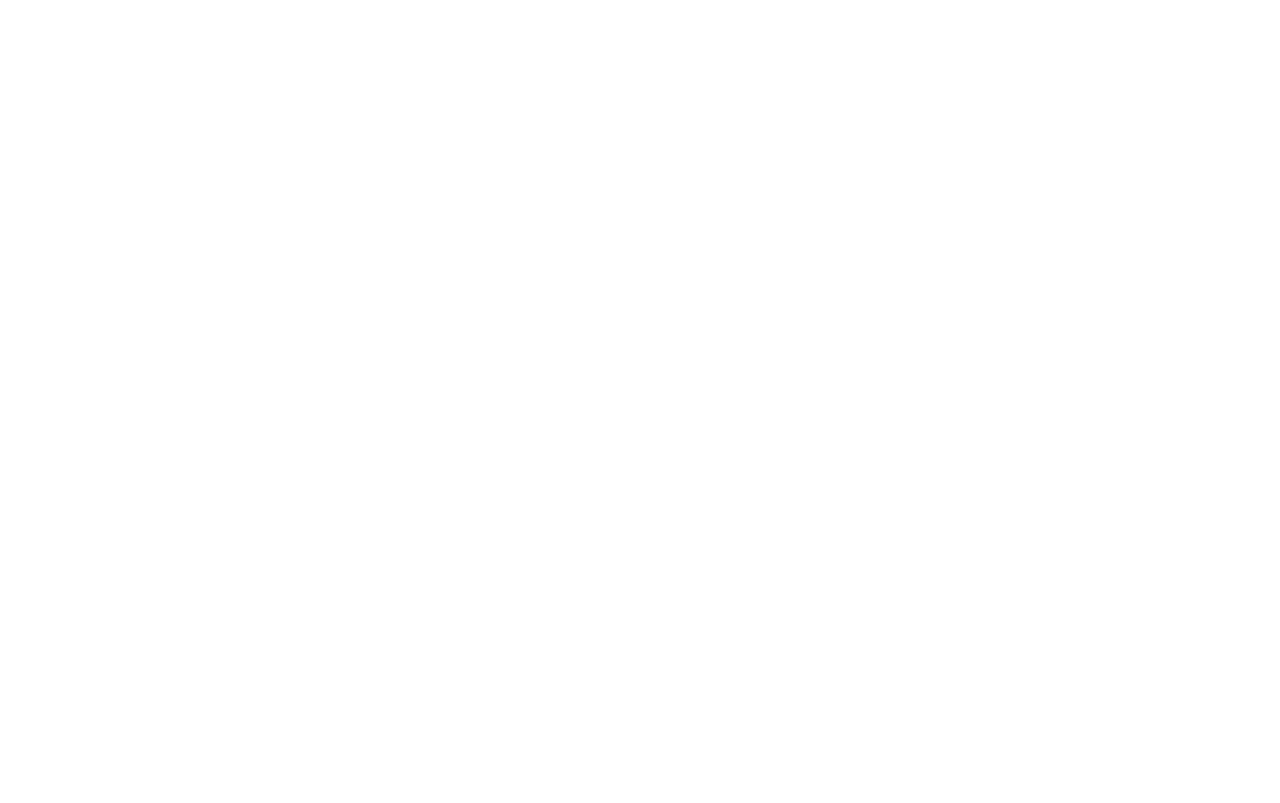
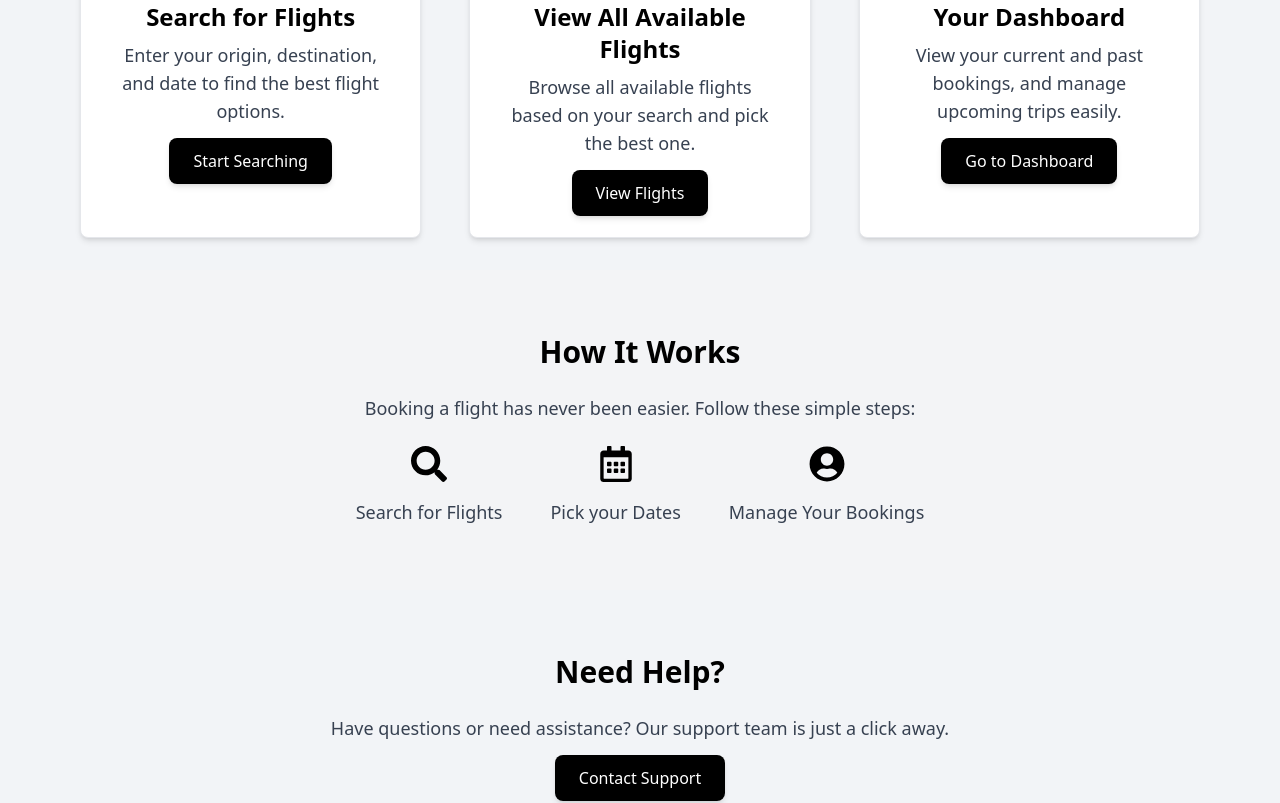
Before and after one commit to RobinTheRedLight/flight-frontend, a React (Vite) app: page / in a window 1280 px wide. Shown: the part 740-1543 px from the top of the page. Before the commit the page ends 800 px from the top, so only its background shows below. Built offline with nearby package versions, Linux system fonts and the light colour scheme.

Commit message:
overview-page added

```diff
--- a/src/Pages/Home/Home/Hero.jsx
+++ b/src/Pages/Home/Home/Hero.jsx
@@ -31,7 +31,7 @@
 
   return (
     <div
-      className="relative bg-cover bg-center h-screen md:h-[60vh]"
+      className="relative bg-cover bg-center h-screen md:h-[70vh]"
       style={{ backgroundImage: "url('./src/assets/Home/hero.jpg')" }}
     >
       <div className="absolute inset-0 bg-black opacity-50"></div>
--- a/src/Pages/Home/Home/Home.jsx
+++ b/src/Pages/Home/Home/Home.jsx
@@ -1,9 +1,11 @@
+import Overview from "../Overview/Overview";
 import Hero from "./Hero";
 
 const Home = () => {
   return (
     <div>
       <Hero />
+      <Overview />
     </div>
   );
 };
--- /dev/null
+++ b/src/Pages/Home/Overview/Overview.jsx
@@ -0,0 +1,120 @@
+import {
+  FaSearch,
+  FaRegCalendarAlt,
+  FaListAlt,
+  FaUserCircle,
+} from "react-icons/fa";
+
+const Overview = () => {
+  return (
+    <div className=" max-w-7xl mx-auto">
+      {/* Overview Content Section */}
+      <section className="py-8 px-6 md:px-20">
+        <div className="container mx-auto text-center grid grid-cols-1 md:grid-cols-3 gap-12">
+          {/* Step 1: Search for Flights */}
+          <div className="bg-white p-8 rounded-lg shadow-md border border-gray-200">
+            <FaSearch className="text-4xl text-black mb-4 mx-auto" />
+            <h2 className="text-2xl font-black text-black mb-2">
+              Search for Flights
+            </h2>
+            <p className="text-lg text-gray-700">
+              Enter your origin, destination, and date to find the best flight
+              options.
+            </p>
+            <div className="mt-6">
+              <a
+                href="/"
+                className="bg-black text-white py-3 px-6 rounded-lg shadow-md hover:bg-gray-800 transition"
+              >
+                Start Searching
+              </a>
+            </div>
+          </div>
+
+          {/* Step 2: View Available Flights */}
+          <div className="bg-white p-8 rounded-lg shadow-md border border-gray-200">
+            <FaListAlt className="text-4xl text-black mb-4 mx-auto" />
+            <h2 className="text-2xl font-black text-black mb-2">
+              View All Available Flights
+            </h2>
+            <p className="text-lg text-gray-700">
+              Browse all available flights based on your search and pick the
+              best one.
+            </p>
+            <div className="mt-6">
+              <a
+                href="/flights"
+                className="bg-black text-white py-3 px-6 rounded-lg shadow-md hover:bg-gray-800 transition"
+              >
+                View Flights
+              </a>
+            </div>
+          </div>
+
+          {/* Step 3: Manage Your Bookings */}
+          <div className="bg-white p-8 rounded-lg shadow-md border border-gray-200">
+            <FaUserCircle className="text-4xl text-black mb-4 mx-auto" />
+            <h2 className="text-2xl font-black text-black mb-2">
+              Your Dashboard
+            </h2>
+            <p className="text-lg text-gray-700">
+              View your current and past bookings, and manage upcoming trips
+              easily.
+            </p>
+            <div className="mt-6">
+              <a
+                href="/dashboard/profile"
+                className="bg-black text-white py-3 px-6 rounded-lg shadow-md hover:bg-gray-800 transition"
+              >
+                Go to Dashboard
+              </a>
+            </div>
+          </div>
+        </div>
+      </section>
+
+      {/* How It Works Section */}
+      <section className="bg-gray-100 py-16 px-6">
+        <div className="container mx-auto text-center">
+          <h2 className="text-3xl font-black text-black mb-6">How It Works</h2>
+          <p className="text-lg text-gray-700 mb-6">
+            Booking a flight has never been easier. Follow these simple steps:
+          </p>
+          <div className="flex justify-center space-x-12">
+            <div className="flex flex-col items-center">
+              <FaSearch className="text-4xl text-black mb-4" />
+              <p className="text-lg text-gray-700">Search for Flights</p>
+            </div>
+            <div className="flex flex-col items-center">
+              <FaRegCalendarAlt className="text-4xl text-black mb-4" />
+              <p className="text-lg text-gray-700">Pick your Dates</p>
+            </div>
+            <div className="flex flex-col items-center">
+              <FaUserCircle className="text-4xl text-black mb-4" />
+              <p className="text-lg text-gray-700">Manage Your Bookings</p>
+            </div>
+          </div>
+        </div>
+      </section>
+
+      {/* Contact Support Section */}
+      <section className="py-16 px-6 text-center">
+        <h2 className="text-3xl font-black text-black mb-6">Need Help?</h2>
+        <p className="text-lg text-gray-700 mb-6">
+          Have questions or need assistance? Our support team is just a click
+          away.
+        </p>
+        <div>
+          <a
+            href="/contact"
+            className="bg-black text-white py-3 px-6 rounded-lg shadow-md hover:bg-gray-800 transition"
+          >
+            Contact Support
+          </a>
+        </div>
+      </section>
+    </div>
+  );
+};
+
+export default Overview;
```
